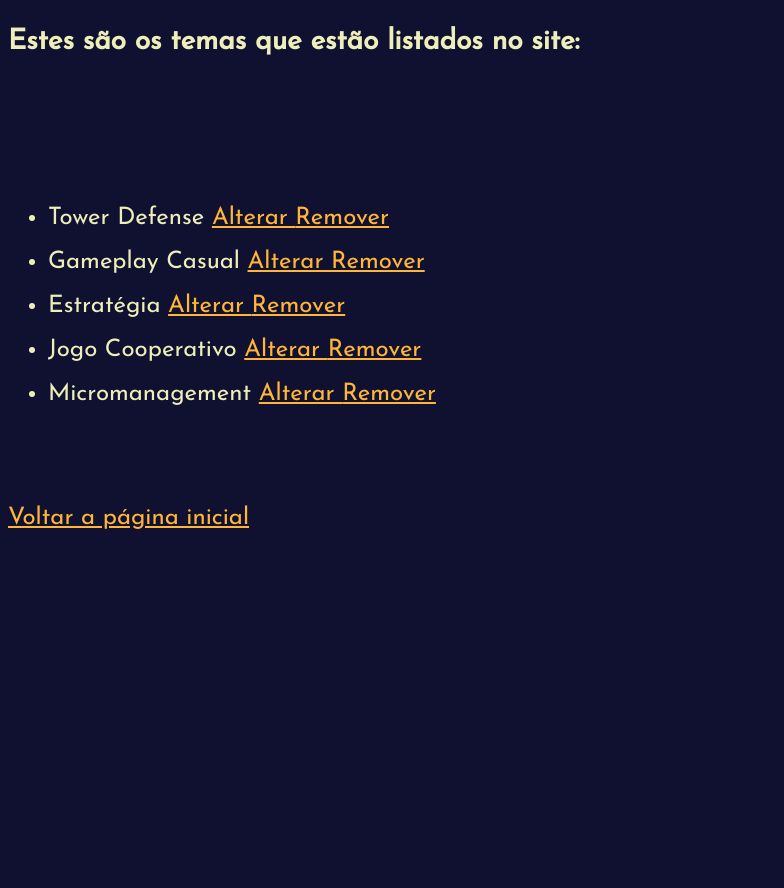
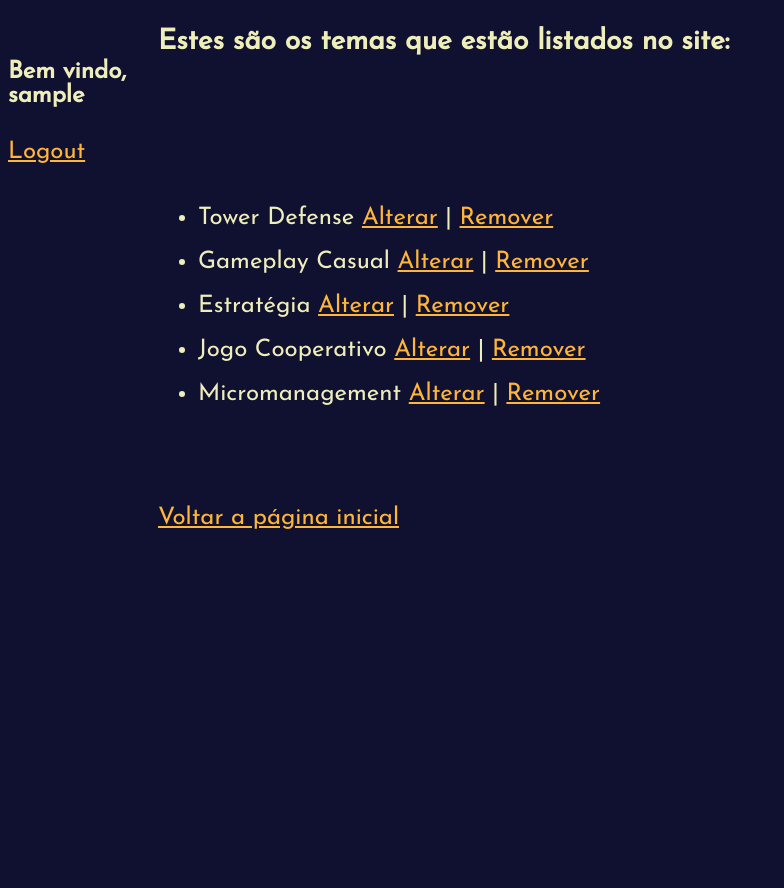
Before and after one commit to duduardo45/Trabalho-Individual-Projeto-Integrado-Software, a Django app: page /alterar/formGenero/ in a window 1280 px wide. Shown: the whole page, without its empty margins (0-784 px from the left). Run offline with Django 3.2, Linux system fonts and the light colour scheme; the visitor is signed in with stand-in values (Sample User, id 1); data comes from the database, SQL or seed files in the repository.

Commit message:
adcionei a sidebar a todos os templates através do header.html

```diff
--- a/appBTD6introduction/static/style.css
+++ b/appBTD6introduction/static/style.css
@@ -40,15 +40,15 @@ a:hover {
 }
 
 .sidebar {
-  margin: 0;
-  padding: 0;
-  width: 200px;
-  background-color: #3b0e67;
+  margin: 0px;
+  padding: 0px;
+  width: 150px;
+  background-color: #101030;
   position: fixed;
   height: 100%;
   overflow: auto;
 }
 
 .main {
-  margin-left:200px;
+  margin-left:150px;
 }
--- a/appBTD6introduction/templates/header.html
+++ b/appBTD6introduction/templates/header.html
@@ -14,5 +14,13 @@
   {% block extrafonts %}{% endblock %}
 </head>
 
+  {% if user.is_authenticated %}
+    <div class="sidebar">
+      <h4>Bem vindo, {{ user.username }}</h4>
+      <a href="{% url 'logout' %}">Logout</a>
+    </div>
+  {% endif %}
+<div class="main">
 {% block content %}
 {% endblock %}
+</div>
--- a/appBTD6introduction/templates/todosGeneros.html
+++ b/appBTD6introduction/templates/todosGeneros.html
@@ -9,7 +9,7 @@
   <ul style="margin-top: 150px;">
     {% for genero in generos %}
       <li>{{genero.titulo}}
-        <a href="edit/{{ genero.id }}"> Alterar </a>
+        <a href="edit/{{ genero.id }}"> Alterar</a> |
         <a href="remove/{{ genero.id }}"> Remover </a>
       </li>
     {% endfor %}
```
Also changed, not shown: appBTD6introduction/templates/home.html (+1 -9 lines), appBTD6introduction/templates/todasHistorias.html (+4 -4 lines).
